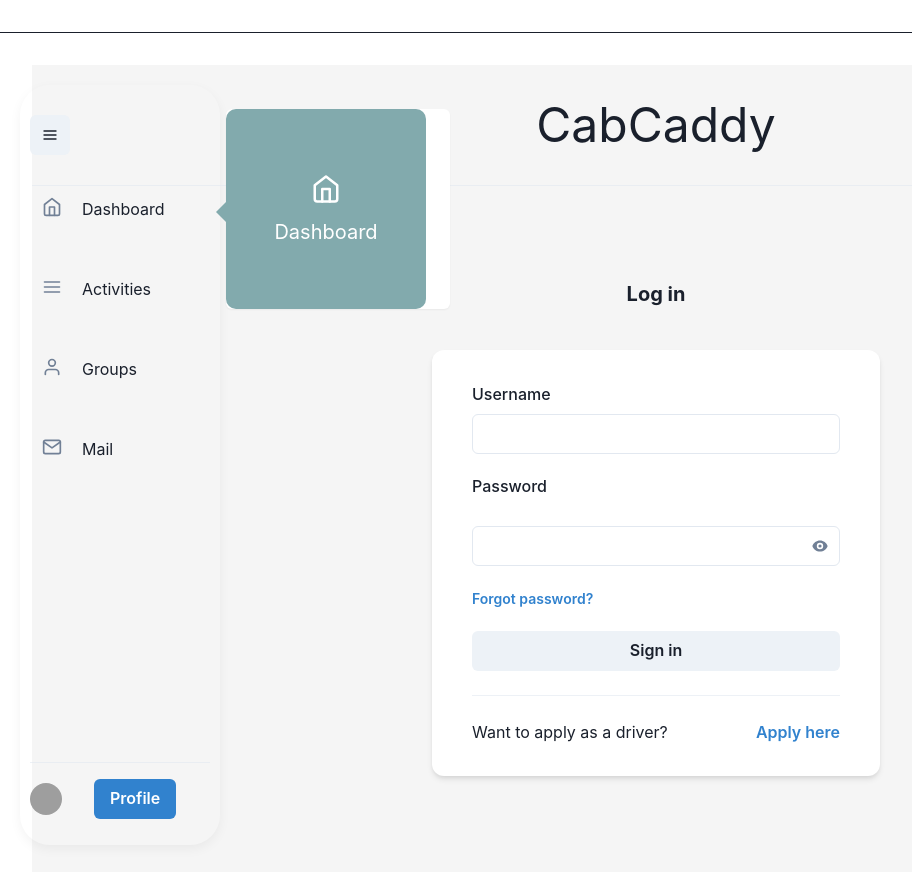
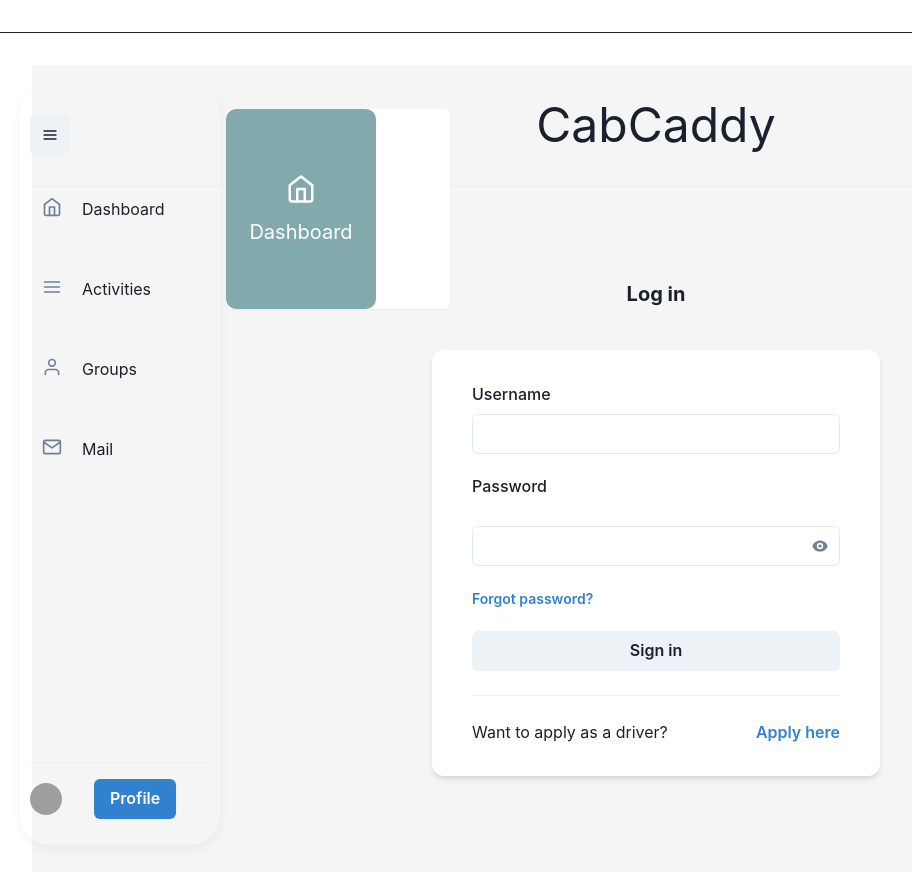
Before and after one commit to BlakeDavis34/4910, a React (Create React App) app in the folder driver-rewards/: page / in a window 1280 px wide. Both pictures are taken after a click on the button "Dashboard". Shown: the whole page, without its empty margins (0-912 px from the left). Built offline with nearby package versions, Linux system fonts and the light colour scheme; grey boxes are pictures that could not be loaded.

Commit message:
Updated NavHoverBox.js

```diff
--- a/driver-rewards/src/components/NavHoverBox.js
+++ b/driver-rewards/src/components/NavHoverBox.js
@@ -13,15 +13,15 @@ export default function NavHoverBox({ title, icon, description }) {
                 pos="absolute"
                 mt="calc(100px - 7.5px)"
                 ml="-10px"
-                width={0}
+                width={150}
                 height={0}
-                borderTop="10px solid transparent"
-                borderBottom="10px solid transparent"
-                borderRight="10px solid #82AAAD"
+                borderTop="5px solid transparent"
+                borderBottom="5px solid transparent"
+                borderRight="5px solid #82AAAD"
             />
             <Flex
                 h={200}
-                w={200}
+                w={150}
                 // w="100%"
                 flexDir="column"
                 alignItems="center"
```
